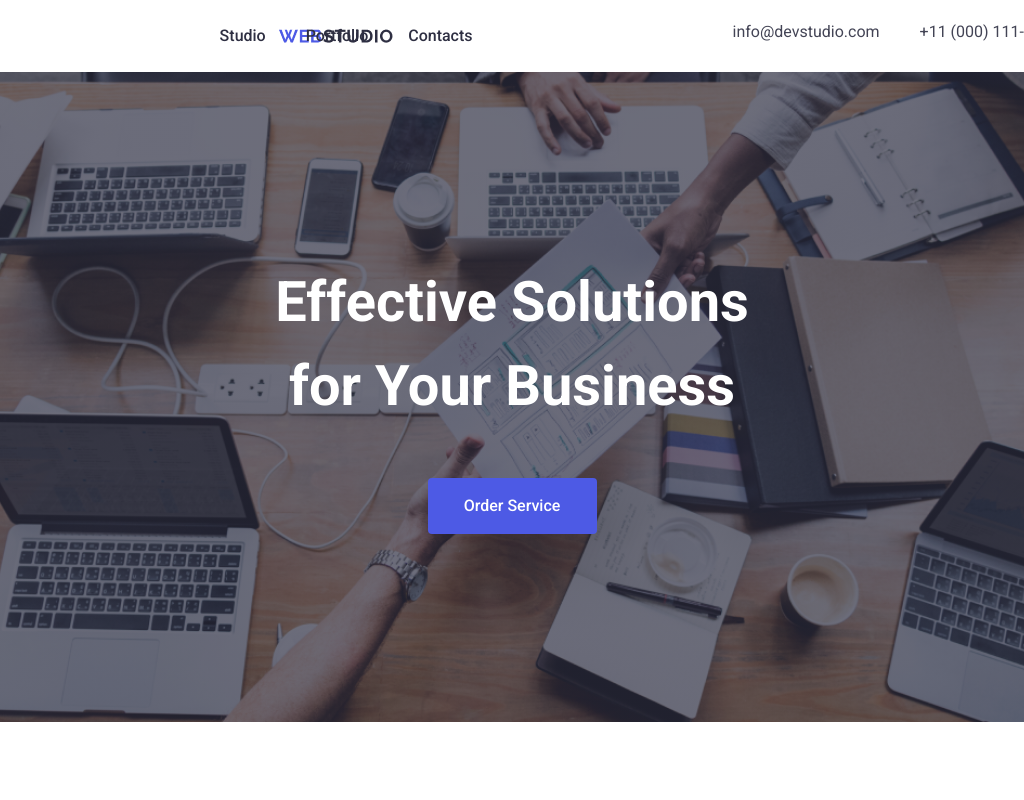
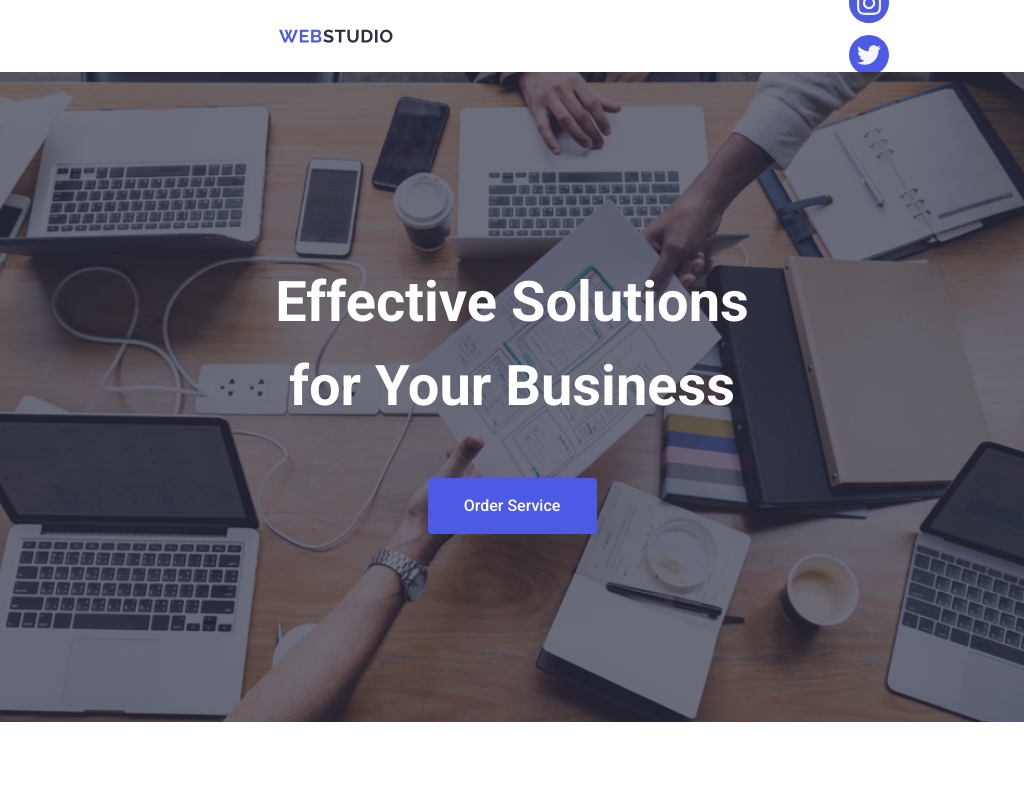
Before and after one commit to berkkaran/goit-markup-hw-06, a plain HTML site: page index.html in a window 1024 px wide. Shown: the top 800 px of the page. Drawn offline with nearby package versions, Linux system fonts and the light colour scheme.

Commit message:
css edited

```diff
--- a/css/styles.css
+++ b/css/styles.css
@@ -101,7 +101,6 @@ img {
   right: 150px;
 }
 .contact-links {
-  position: absolute;
   left: 120px;
   top: 10px;
   font-size: 16px;
@@ -114,6 +113,8 @@ img {
   display: inline-block;
   text-decoration: none;
   cursor: pointer;
+  display: flex;
+  flex-direction: column;
 }
 body {
   color: #434455;
@@ -1116,7 +1117,7 @@ left: -230px;
     left: 10px;
     font-size: 16px;
   }
-  .contact-links a {
+  .nav-links .contact-links{
     display: flex;
     flex-direction: column;
     flex-wrap: wrap;
```
